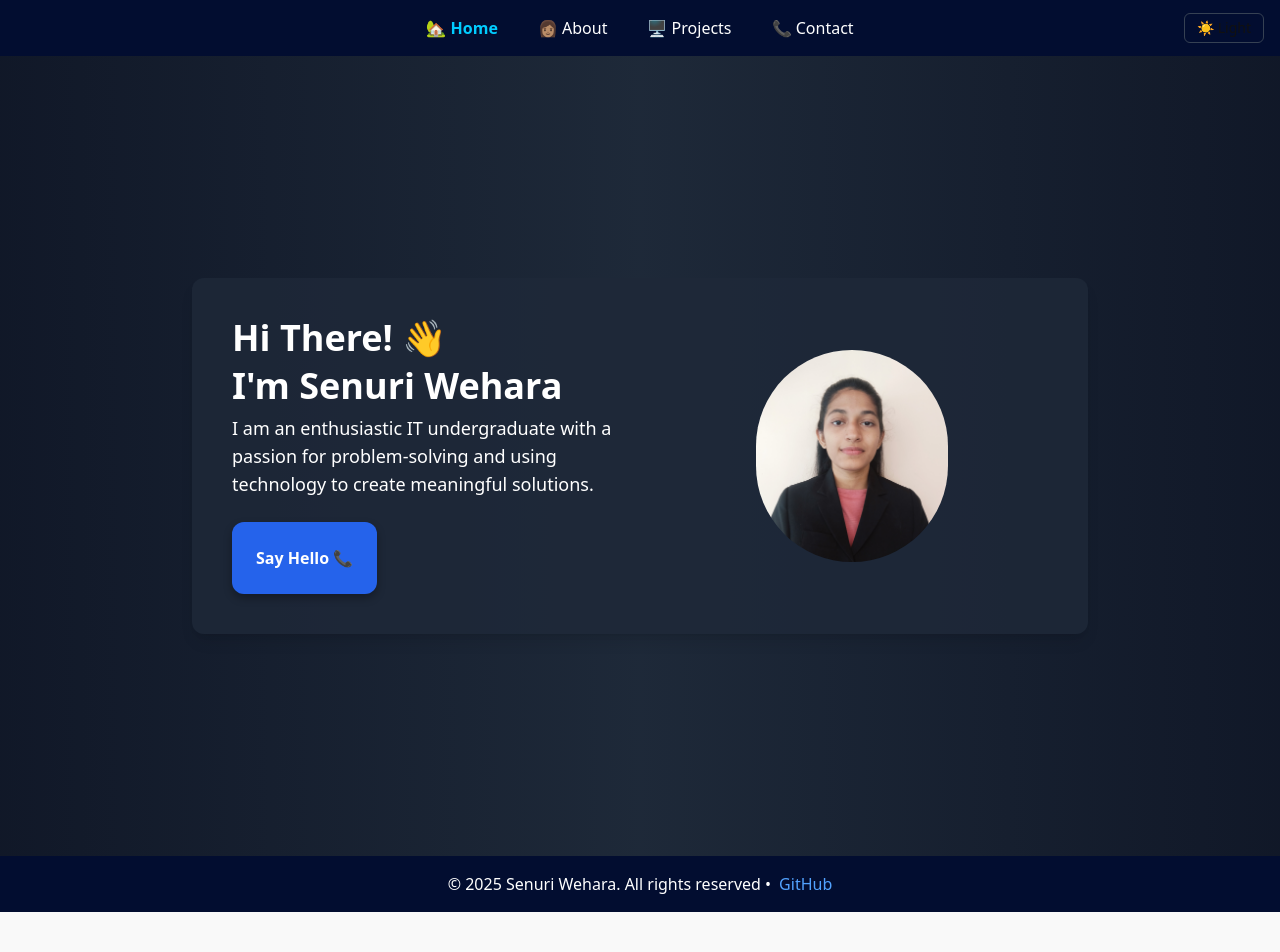
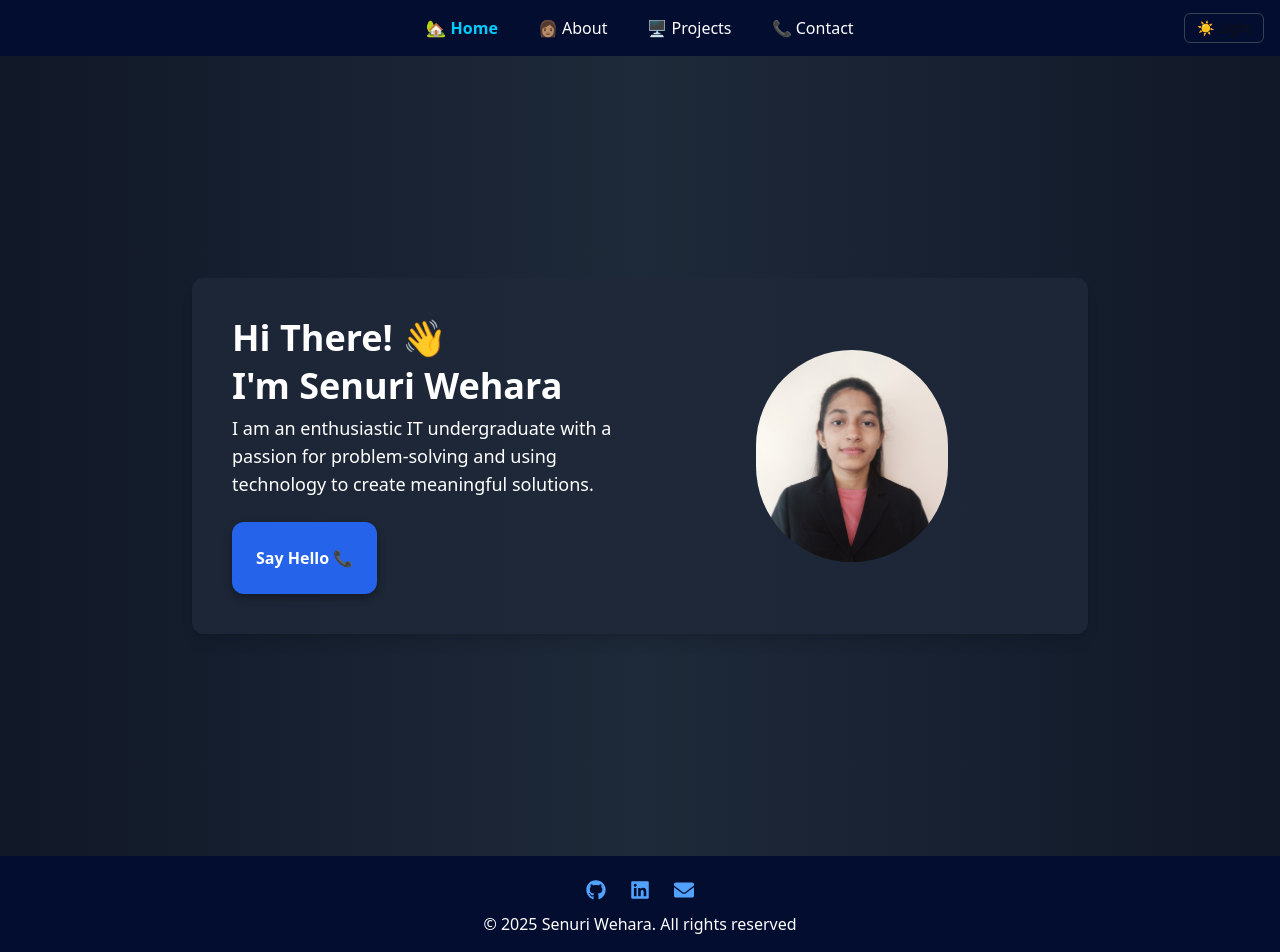
Before and after one commit to ICT-Courses/ict2233-ca-02-SWehara, a React (Vite) app: page / in a window 1280 px wide. Shown: the top 952 px of the page. Before the commit the page ends 912 px from the top, so only its background shows below. Built offline with nearby package versions, Linux system fonts and the light colour scheme.

Commit message:
Add icons to the footer

```diff
--- a/package.json
+++ b/package.json
@@ -15,6 +15,7 @@
     "@tailwindcss/vite": "^4.1.13",
     "react": "^19.1.1",
     "react-dom": "^19.1.1",
+    "react-icons": "^5.5.0",
     "react-router-dom": "^7.9.1",
     "sass": "^1.93.0",
     "tailwindcss": "^4.1.13"
--- a/src/components/Footer.jsx
+++ b/src/components/Footer.jsx
@@ -1,19 +1,39 @@
 import React from "react";
+import { FaGithub, FaLinkedin, FaEnvelope } from "react-icons/fa";
 
 export default function Footer() {
   return (
-    <footer className="p-4 text-center bg-gray-900 dark:bg-gray-800 text-white transition-colors duration-300">
-      © {new Date().getFullYear()} Senuri Wehara. All rights reserved •
-      <span className="ml-2">
+    <footer className="p-6 text-center bg-gray-900 dark:bg-gray-800 text-white transition-colors duration-300">
+      {/* Social Links */}
+      <div className="flex justify-center space-x-6 mb-3">
         <a
           href="https://github.com/SWehara"
           target="_blank"
           rel="noreferrer"
           className="text-blue-400 hover:text-blue-500 transition-colors duration-300"
         >
-          GitHub
+          <FaGithub size={20} />
         </a>
-      </span>
+        <a
+          href="https://www.linkedin.com/in/senuri-wehara-a339461a4"
+          target="_blank"
+          rel="noreferrer"
+          className="text-blue-400 hover:text-blue-500 transition-colors duration-300"
+        >
+          <FaLinkedin size={20} />
+        </a>
+        <a
+          href="mailto:senuriwehara03@gmail.com"
+          className="text-blue-400 hover:text-blue-500 transition-colors duration-300"
+        >
+          <FaEnvelope size={20} />
+        </a>
+      </div>
+
+      {/* Copyright */}
+      <div>
+        © {new Date().getFullYear()} Senuri Wehara. All rights reserved
+      </div>
     </footer>
   );
 }
```
Also changed, not shown: 1 other file (tests, documents, lock files or other folders).
